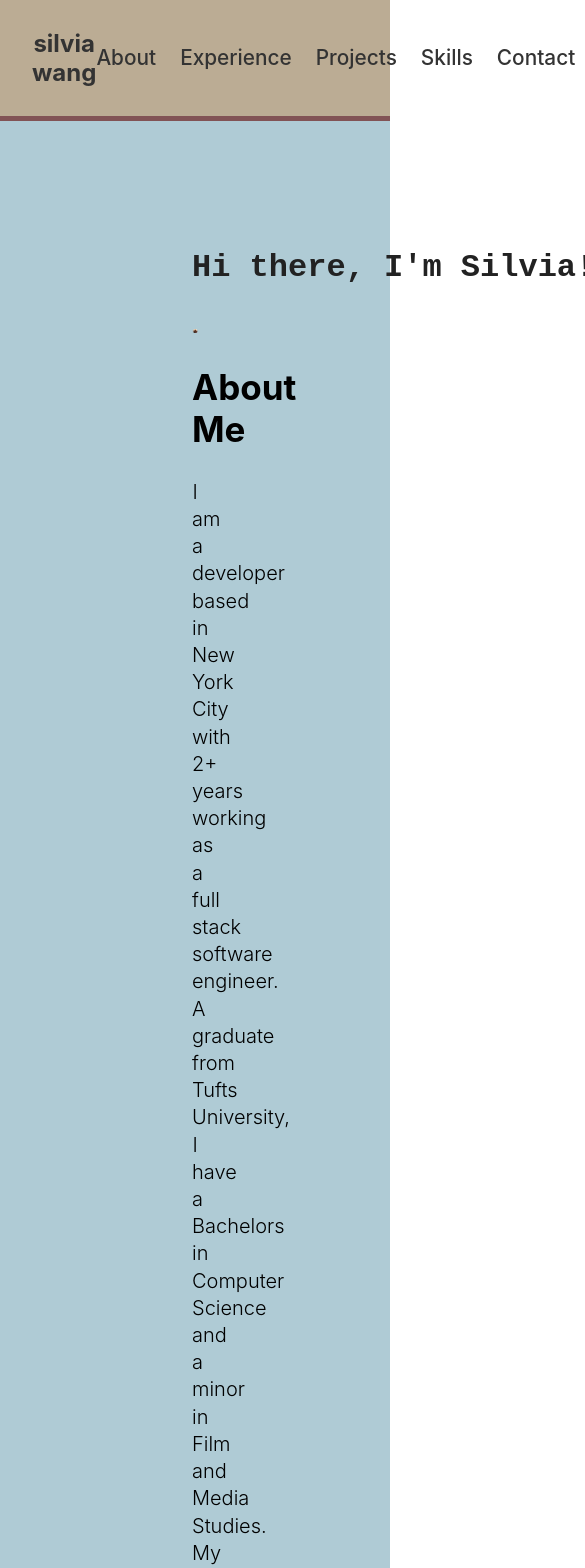
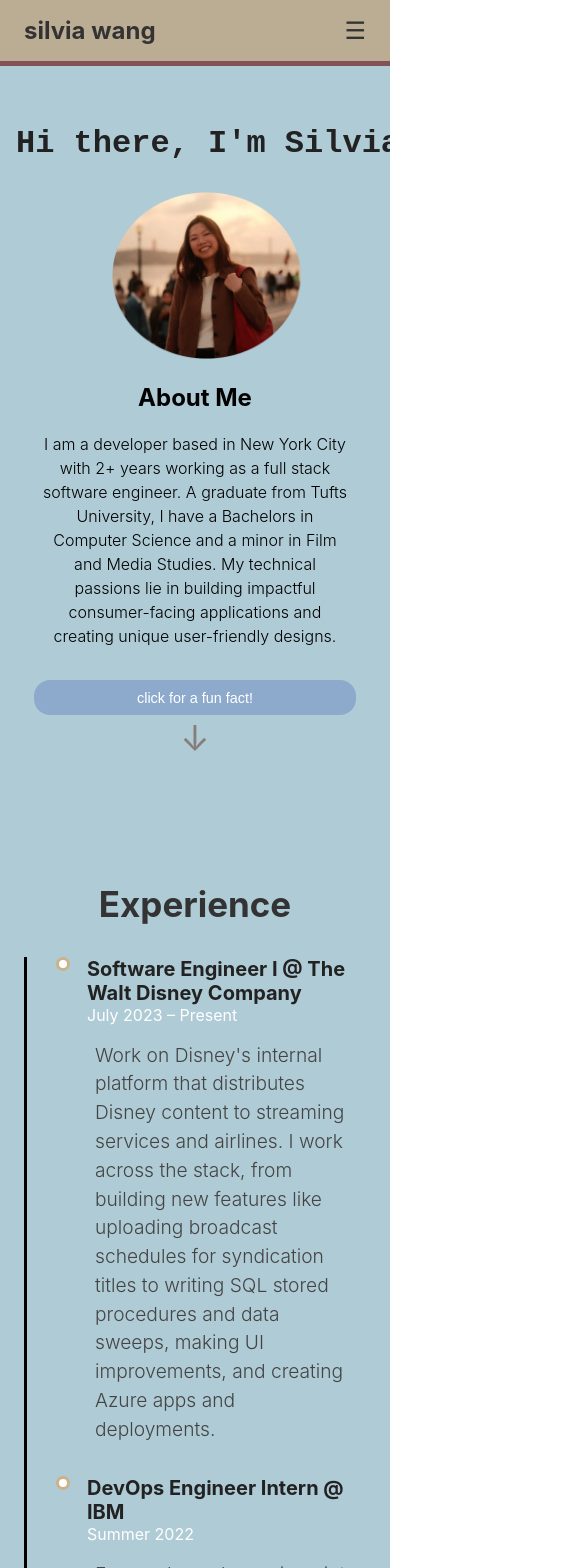
Before and after one commit to silvia9543/personal-website, a React (Create React App) app: page / in a window 390 px wide. Shown: the top 1568 px of the page, 585 px wide, since content can reach past the window. Built offline with nearby package versions, Linux system fonts and the light colour scheme.

Commit message:
made mobile responsive

```diff
--- a/src/App.css
+++ b/src/App.css
@@ -1,3 +1,4 @@
+
 .App {
   text-align: center;
   background-color: #AFCBD5;
@@ -71,3 +72,22 @@ nav.navbar {
 html {
   scroll-behavior: smooth;
 }
+
+@media (max-width: 768px) {
+  .page-section {
+    padding: 4rem 1.5rem; /* mobile-friendly padding */
+  }
+  /* GLOBAL MOBILE RESET */
+* {
+  box-sizing: border-box !important;
+  }
+
+  html, body, #root {
+    margin: 0 !important;
+    padding: 0 !important;
+    max-width: 100% !important;
+    overflow-x: hidden !important;
+  }
+
+
+}
--- a/src/components/About.js
+++ b/src/components/About.js
@@ -27,7 +27,6 @@ const funFacts = [
 
 const About = () => {
   const me1 = process.env.PUBLIC_URL + "/lisbon.png";
-  const me2 = process.env.PUBLIC_URL + "/artme.png";
 
   const [visible, setVisible] = useState(false);
 
--- a/src/components/Experience.js
+++ b/src/components/Experience.js
@@ -59,7 +59,8 @@ const Experience = () => {
           </div>
         ))}
       </div>
-    <img src={me2} style={{ width: "900px", height: "auto" }} className="art-pic" alt="illustration"/>
+    <img src={me2}   style={{ width: "100%", maxWidth: "900px", height: "auto", display: "block", margin: "0 auto" }}
+   className="art-pic" alt="illustration"/>
     </section>
   );
 };
--- a/src/components/HeaderNav.js
+++ b/src/components/HeaderNav.js
@@ -1,17 +1,23 @@
 import React from "react";
+import { useState } from "react";
 import "../styles/HeaderNav.css";
 
 const HeaderNav = () => {
+  const [menuOpen, setMenuOpen] = useState(false); // track mobile menu
   return (
     <header className="navbar">
       <div className="logo"> silvia wang </div>
-      <nav className="nav-links">
+      <nav className={`nav-links ${menuOpen ? "show" : ""}`}>
         <a href="#about">About</a>
         <a href="#experience">Experience</a>
         <a href="#projects">Projects</a>
         <a href="#skills">Skills</a>
         <a href="#contact">Contact</a>
       </nav>
+      {/* Hamburger icon for mobile */}
+      <div className="hamburger" onClick={() => setMenuOpen(!menuOpen)}>
+        &#9776; {/* hamburger menu icon */}
+      </div>
     </header>
   );
 };
--- a/src/components/Projects.js
+++ b/src/components/Projects.js
@@ -7,11 +7,30 @@ import Slider from "react-slick";
 
 const settings = {
   dots: true,
-  infinite: true, // <— this enables wrap-around
+  infinite: true,
   speed: 500,
-  slidesToShow: 3,
+  slidesToShow: 3, // desktop
   slidesToScroll: 1,
+  responsive: [
+    {
+      breakpoint: 1024, // tablets
+      settings: {
+        slidesToShow: 2,
+        slidesToScroll: 1,
+      },
+    },
+    {
+      breakpoint: 600, // mobile
+      settings: {
+        centerMode: false,  // turn off centerMode
+        variableWidth: false, // ensures slide width fills container
+        slidesToShow: 1,
+        slidesToScroll: 1,
+      },
+    },
+  ],
 };
+
 
 const projects = [
   { title: "Cafe Hopper", description: "A mobile app with original pixel art and design that helps users discover cafes for working remotely, rate them, and create lists of their favorite cafes as well as connect with other users. This is a passion project work in progress as I'm currently developing the backend APIs.", video: "CafeHopperDemo.mp4" },
@@ -39,13 +58,13 @@ const Projects = () => {
 
   <Slider {...settings}>
     {projects.map((project, index) => (
-        <div key={index} className="slide">
-            {project.url ? (
+      project.url ? (
         <a
           href={project.url}
           target="_blank"
           rel="noopener noreferrer"
           className="project-link"
+          key={index}
         >
           <div className="project-card">
             {project.video ? (
@@ -55,7 +74,6 @@ const Projects = () => {
                 controls
                 muted
                 preload="metadata"
-                    style={{ width: "100%", borderRadius: "12px" }}
               />
             ) : (
               <img
@@ -69,7 +87,7 @@ const Projects = () => {
           </div>
         </a>
       ) : (
-            <div className="project-card">
+        <div className="project-card" key={index}>
           {project.video ? (
             <video
               src={process.env.PUBLIC_URL + "/" + project.video}
@@ -77,7 +95,6 @@ const Projects = () => {
               controls
               muted
               preload="metadata"
-                    style={{ width: "100%", borderRadius: "12px" }}
             />
           ) : (
             <img
@@ -89,10 +106,10 @@ const Projects = () => {
           <h3>{project.title}</h3>
           <p>{project.description}</p>
         </div>
-            )}
-        </div>
+      )
     ))}
   </Slider>
+
 
   </section>
   );
--- a/src/styles/About.css
+++ b/src/styles/About.css
@@ -125,3 +125,52 @@
 .scroll-arrow:active {
   color: #a0522d; /* even darker coffee brown on click */
 }
+
+@media (max-width: 600px) {
+
+  .header {
+    text-align:center;
+    margin: 0 auto;       /* remove huge top/left margins */
+    padding: 2rem 1rem;   /* top-bottom, left-right spacing */
+    max-width: 1500px;    /* optional, keeps content centered */
+  }
+
+  .profile-pic {
+    max-width: 70%;     /* still responsive */
+  }
+
+  /* Title: shrink font */
+  .about {
+    font-size: 24px;
+    padding: 0 0.5rem;
+    text-align:center
+  }
+
+  /* Description paragraph: narrower + smaller font */
+  .description {
+    font-size: 16px;
+    max-width: 90%;
+    line-height: 1.5rem;
+    padding: 0 0.5rem;
+  }
+
+  /* Fun fact button */
+  .fun-fact button {
+    width: 90%;
+    font-size: 0.9rem;
+    padding: 0.6rem 1rem;
+  }
+
+  /* Fun fact text */
+  .fact-text {
+    font-size: 0.95rem;
+    max-width: 90%;
+  }
+
+  /* Scroll arrow: centered + scaled */
+  .scroll-arrow {
+    font-size: 2.2rem;
+    bottom: -10px;
+    transform: translateX(-50%);
+  }
+}
--- a/src/styles/Experience.css
+++ b/src/styles/Experience.css
@@ -54,3 +54,39 @@
   display: inline-block;
   position: relative
 }
+
+/* Mobile styles */
+@media (max-width: 600px) {
+    .timeline {
+      position: relative;
+      margin: 0;             /* align left, not centered */
+      padding-left: 40px;    /* space for the vertical line + markers */
+      border-left: 3px solid black; /* vertical timeline line */
+      max-width: 100%;       /* full width on mobile */
+      box-sizing: border-box;
+    }
+
+  .timeline-item {
+    position: relative;
+    margin-bottom: 2rem;
+    padding-left: 20px;    /* space for marker + content */
+  }
+
+  .timeline-marker {
+    position: absolute;
+    left: -11px;           /* aligns marker with line */
+    top: 0;
+    width: 14px;
+    height: 14px;
+    background-color: white;
+    border: 3px solid #CBB28A;
+    border-radius: 50%;
+  }
+
+  .timeline-content h3,
+  .timeline-content p,
+  .timeline-date {
+    text-align: left;      /* align text left for mobile */
+    max-width: 100%;
+  }
+}
--- a/src/styles/HeaderNav.css
+++ b/src/styles/HeaderNav.css
@@ -34,3 +34,44 @@
 .nav-links a:hover {
   color: #007bff;
 }
+/* DESKTOP */
+.hamburger {
+  display: none;
+}
+
+/* MOBILE NAVBAR */
+@media (max-width: 768px) {
+  .nav-links {
+    display: none;          /* hide links by default */
+    flex-direction: column; /* stack links vertically when visible */
+    gap: 1rem;
+    position: absolute;     /* overlay menu */
+    top: 100%;              /* below navbar */
+    left: 0;
+    width: 100%;
+    background-color: #bbac94;
+    padding: 1rem 0;
+    border-bottom: 5px solid #815355;
+    z-index: 999; /* make sure it’s above content */
+  }
+
+  .nav-links.show {
+    display: flex;          /* show links when toggled */
+  }
+
+  .navbar {
+    padding: 1rem 1.5rem; /* slightly smaller on mobile */
+  }
+
+  .nav-links a {
+    font-size: 1.2rem;
+    padding: 0.5rem 1rem;
+  }
+
+  .hamburger {
+    display: block;
+    cursor: pointer;
+    font-size: 1.5rem;
+    color: #333;
+  }
+}
--- a/src/styles/Projects.css
+++ b/src/styles/Projects.css
@@ -18,19 +18,32 @@
 .carousel {
   display: flex;
   overflow-x: auto;
-  padding: 1rem 2rem;
   width: 100%;
   scroll-behavior: smooth;
   scrollbar-width: none; /* Firefox */
   scroll-snap-type: x mandatory;
-  gap: 16px; /* space between cards */
 }
 
-@media (max-width: 600px) {
-  .project-card {
-    min-width: 200px;
-    max-width: 220px;
-  }
+.project-card {
+  background-color: #fefefe;
+  border-radius: 12px;
+  box-shadow: 0 4px 10px rgba(0,0,0,0.1);
+  display: flex;
+  flex-direction: column;
+  justify-content: space-between;
+}
+
+.project-image,
+.project-video {
+  width: 100%;
+  height: 200px;
+  object-fit: cover;
+  border-radius: 12px;
+  margin-bottom: 1rem;
+}
+.slick-slide {
+  padding: 0 10px; /* horizontal space between slides */
+  box-sizing: border-box;
 }
 
 .carousel::-webkit-scrollbar {
@@ -59,6 +72,8 @@
 }
 
 .project-card {
+  width: 100%;
+  box-sizing: border-box;
   background-color: #fefefe;
   padding: 16px;
   border-radius: 12px;
@@ -73,19 +88,19 @@
   scroll-snap-align: start;
 }
 
-.slick-slide {
-  padding: 0 10px;
-  box-sizing: border-box;
+.slick-track {
+  display: flex !important;      /* Slick uses inline styles; override */
+  gap: 5px;                     /* space between each card */
 }
 
 .slick-slide > div {
   height: 100%;
   display: flex;
-
+  padding: 0 20px; /* horizontal spacing between slides */
+  box-sizing: border-box;
 }
 
 .slide {
-  padding: 0 10px;
   height: 100%;
 }
 
@@ -146,3 +161,49 @@
   text-decoration: none;
   color: inherit;
 }
+
+/* ==============================
+   MOBILE CAROUSEL ONLY
+   ============================== */
+@media (max-width: 768px) {
+
+  .carousel-container {
+    padding: 0 0.5rem;
+  }
+
+  .slick-slide {
+    padding: 0px 10px; /* horizontal spacing between slides */
+  }
+
+  .carousel {
+    overflow-x: auto;
+    scroll-snap-type: x mandatory;
+    -webkit-overflow-scrolling: touch;
+  }
+
+  .project-card {
+    min-width: 200px;
+    max-width: 300px;
+    flex-direction: column;
+    width: 100%;
+  }
+
+  .project-card h3 {
+    font-size: 1.2rem;
+  }
+
+  .project-card p {
+    font-size: 0.5rem;
+  }
+
+  .project-card video,
+  .project-image,
+  .project-video {
+    width: 100%;
+    height: auto;
+  }
+
+  .arrow {
+    display: none; /* hide arrows on mobile */
+  }
+}
```
Lines whose indentation alone changed are shown as unchanged.
